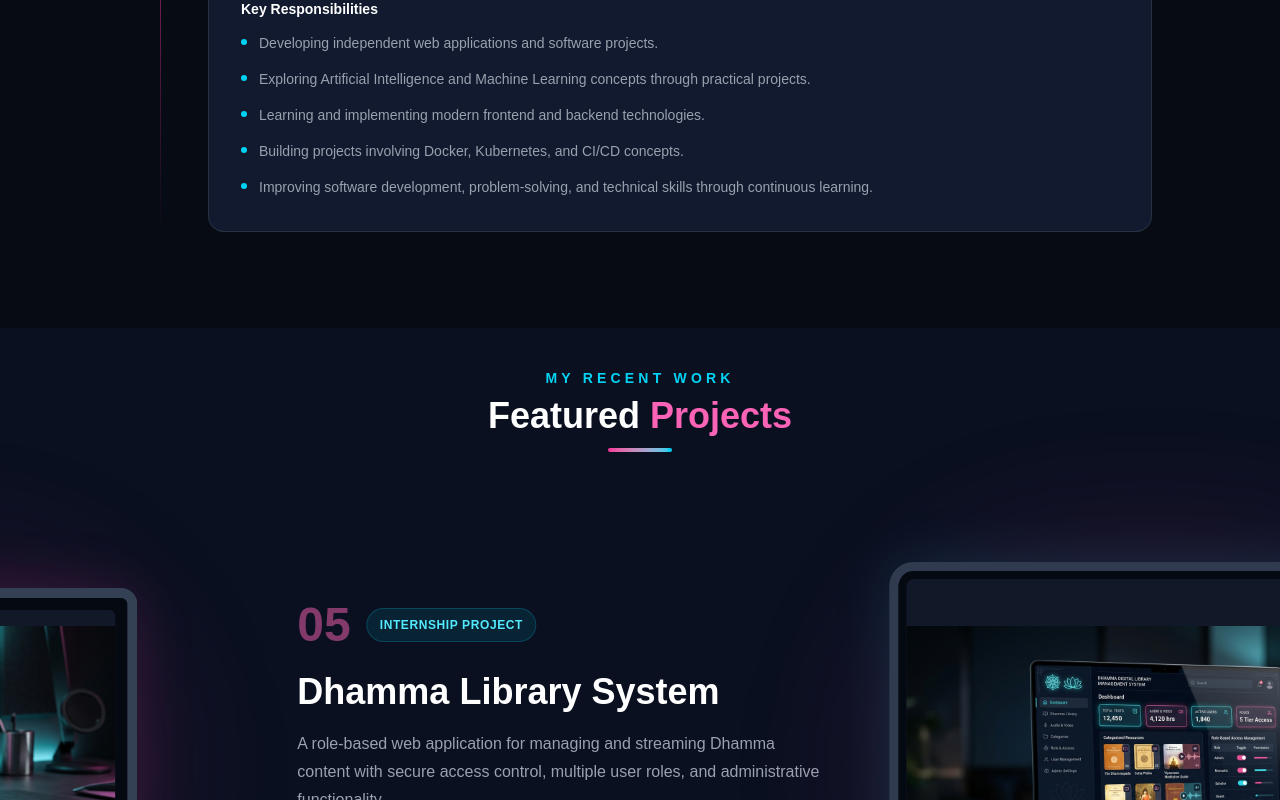
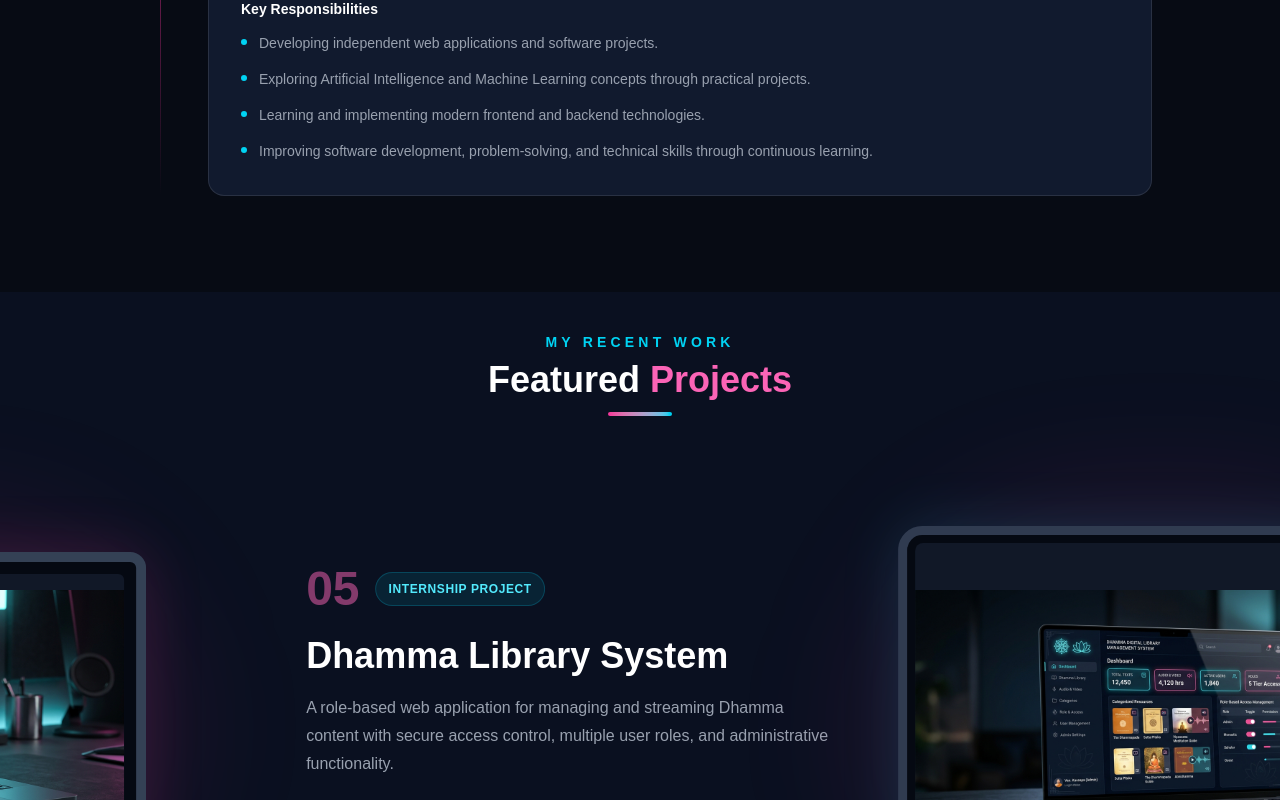
Before and after one commit to Gimawickrama/Gimhani-Portfolio, a Next.js app: page / in a window 1280 px wide. Shown: the part 4400-5200 px from the top of the page. Built offline with nearby package versions, Linux system fonts and the light colour scheme.

Commit message:
update Exprience details

```diff
--- a/src/components/Experience.tsx
+++ b/src/components/Experience.tsx
@@ -36,7 +36,6 @@ const experiences = [
     "Developing independent web applications and software projects.",
     "Exploring Artificial Intelligence and Machine Learning concepts through practical projects.",
     "Learning and implementing modern frontend and backend technologies.",
-    "Building projects involving Docker, Kubernetes, and CI/CD concepts.",
     "Improving software development, problem-solving, and technical skills through continuous learning.",
   ],
 },
```
